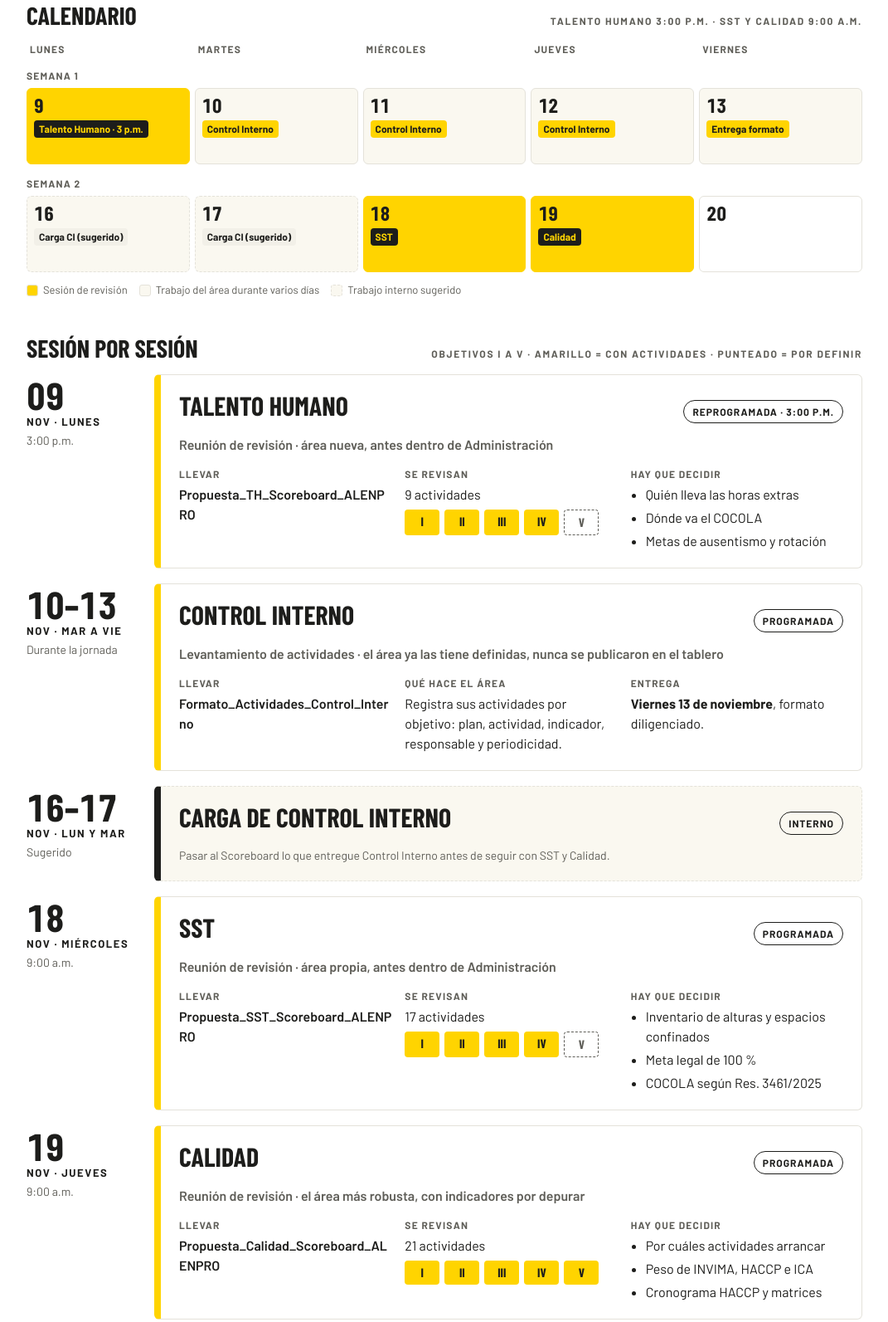
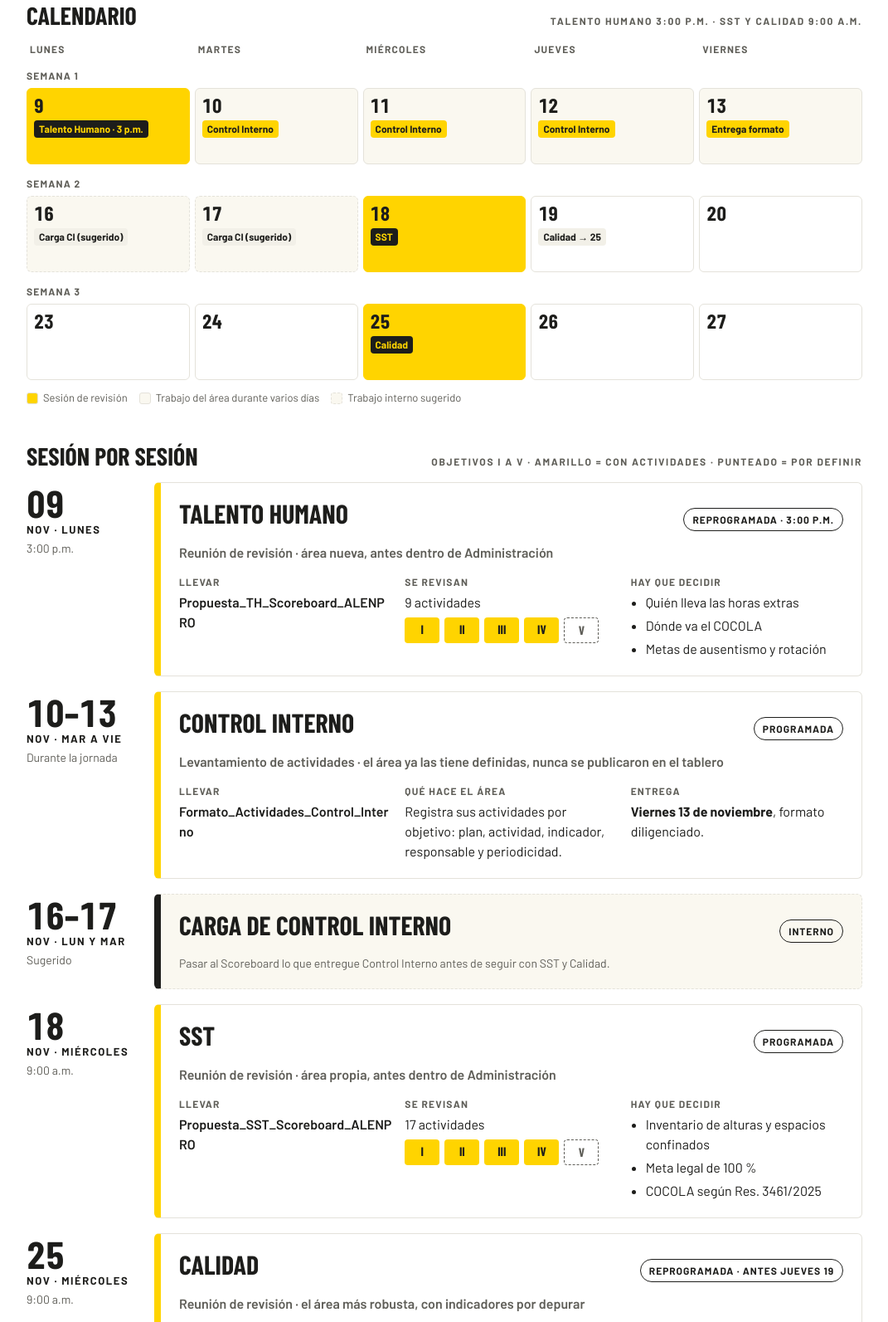
Before and after one commit to sgvalenpro-pixel/alenpro-hub, a plain HTML site: page cronograma-scoreboard.html in a window 1280 px wide. Shown: the part 699-2292 px from the top of the page at 83% size, without its empty margins (104-1175 px from the left). Drawn offline with nearby package versions, Linux system fonts and the light colour scheme; sample sign-in values are in the browser's storage; a web font is replaced by a local one.

Commit message:
Reprogramar sesión de Calidad al miércoles 25 de noviembre
Co-Authored-By: Claude Opus 5.5 <noreply@anthropic.com>
Claude-Session: https://claude.ai/code/session_01Qgh7v9JCD2gAhvdeavcJib

```diff
--- a/cronograma-scoreboard.html
+++ b/cronograma-scoreboard.html
@@ -180,8 +180,14 @@ footer{margin-top:48px;padding-top:16px;border-top:1px solid var(--line);font-si
         <div class="day int"><span class="n">16</span><span class="tag">Carga CI (sugerido)</span></div>
         <div class="day int"><span class="n">17</span><span class="tag">Carga CI (sugerido)</span></div>
         <div class="day ev"><span class="n">18</span><span class="tag">SST</span></div>
-        <div class="day ev"><span class="n">19</span><span class="tag">Calidad</span></div>
+        <div class="day"><span class="n">19</span><span class="tag">Calidad → 25</span></div>
         <div class="day"><span class="n">20</span></div>
+        <div class="week">Semana 3</div>
+        <div class="day"><span class="n">23</span></div>
+        <div class="day"><span class="n">24</span></div>
+        <div class="day ev"><span class="n">25</span><span class="tag">Calidad</span></div>
+        <div class="day"><span class="n">26</span></div>
+        <div class="day"><span class="n">27</span></div>
       </div>
     </div>
     <div class="legend">
@@ -243,9 +249,9 @@ footer{margin-top:48px;padding-top:16px;border-top:1px solid var(--line);font-si
       </article>
 
       <article class="s">
-        <div class="when"><span class="d">19</span><span class="m">Nov · Jueves</span><span class="h">9:00 a.m.</span></div>
+        <div class="when"><span class="d">25</span><span class="m">Nov · Miércoles</span><span class="h">9:00 a.m.</span></div>
         <div class="card">
-          <div class="card-top"><h3>Calidad</h3><span class="pill">Programada</span></div>
+          <div class="card-top"><h3>Calidad</h3><span class="pill">Reprogramada · antes jueves 19</span></div>
           <p class="kind">Reunión de revisión · el área más robusta, con indicadores por depurar</p>
           <div class="grid3">
             <div><p class="lbl">Llevar</p><p class="doc">Propuesta_Calidad_Scoreboard_ALENPRO</p></div>
```
